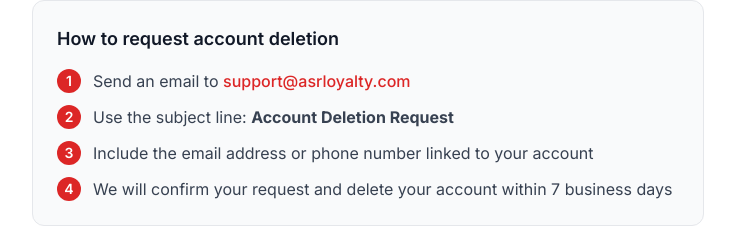
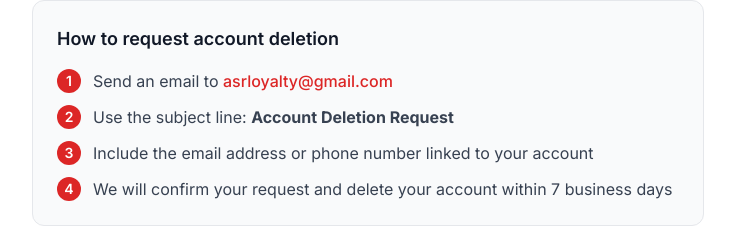
Before and after one commit to winterSix/Asr-loyalty-private, a Next.js app: page /delete-account in a window 1280 px wide. Shown: the part 246-472 px from the top of the page, without its empty margins (272-1007 px from the left). Built offline with nearby package versions, Linux system fonts and the light colour scheme; no server answers.

Commit message:
update contact email to asrloyalty@gmail.com

```diff
--- a/src/app/delete-account/page.tsx
+++ b/src/app/delete-account/page.tsx
@@ -29,7 +29,7 @@ export default function DeleteAccountPage() {
           <ol className="space-y-3 text-gray-700">
             <li className="flex gap-3">
               <span className="w-6 h-6 rounded-full bg-red-600 text-white text-sm flex items-center justify-center flex-shrink-0 font-semibold">1</span>
-              <span>Send an email to <a href="mailto:support@asrloyalty.com" className="text-red-600 font-medium hover:underline">support@asrloyalty.com</a></span>
+              <span>Send an email to <a href="mailto:asrloyalty@gmail.com" className="text-red-600 font-medium hover:underline">asrloyalty@gmail.com</a></span>
             </li>
             <li className="flex gap-3">
               <span className="w-6 h-6 rounded-full bg-red-600 text-white text-sm flex items-center justify-center flex-shrink-0 font-semibold">2</span>
@@ -61,7 +61,7 @@ export default function DeleteAccountPage() {
         </div>
 
         <a
-          href="mailto:support@asrloyalty.com?subject=Account%20Deletion%20Request"
+          href="mailto:asrloyalty@gmail.com?subject=Account%20Deletion%20Request"
           className="inline-block w-full text-center bg-red-600 hover:bg-red-700 text-white font-semibold py-3 px-6 rounded-xl transition-colors"
         >
           Send Deletion Request
--- a/src/app/privacy-policy/page.tsx
+++ b/src/app/privacy-policy/page.tsx
@@ -127,7 +127,7 @@ export default function PrivacyPolicyPage() {
           <p>If you have any questions or concerns about this Privacy Policy, please contact us at:</p>
           <div className="mt-3 p-4 bg-gray-50 rounded-lg border border-gray-200">
             <p className="font-semibold text-gray-800">ASR Loyalty</p>
-            <p className="text-gray-700">Email: <a href="mailto:support@asrloyalty.com" className="text-blue-600 hover:underline">support@asrloyalty.com</a></p>
+            <p className="text-gray-700">Email: <a href="mailto:asrloyalty@gmail.com" className="text-blue-600 hover:underline">asrloyalty@gmail.com</a></p>
           </div>
         </Section>
 
```
